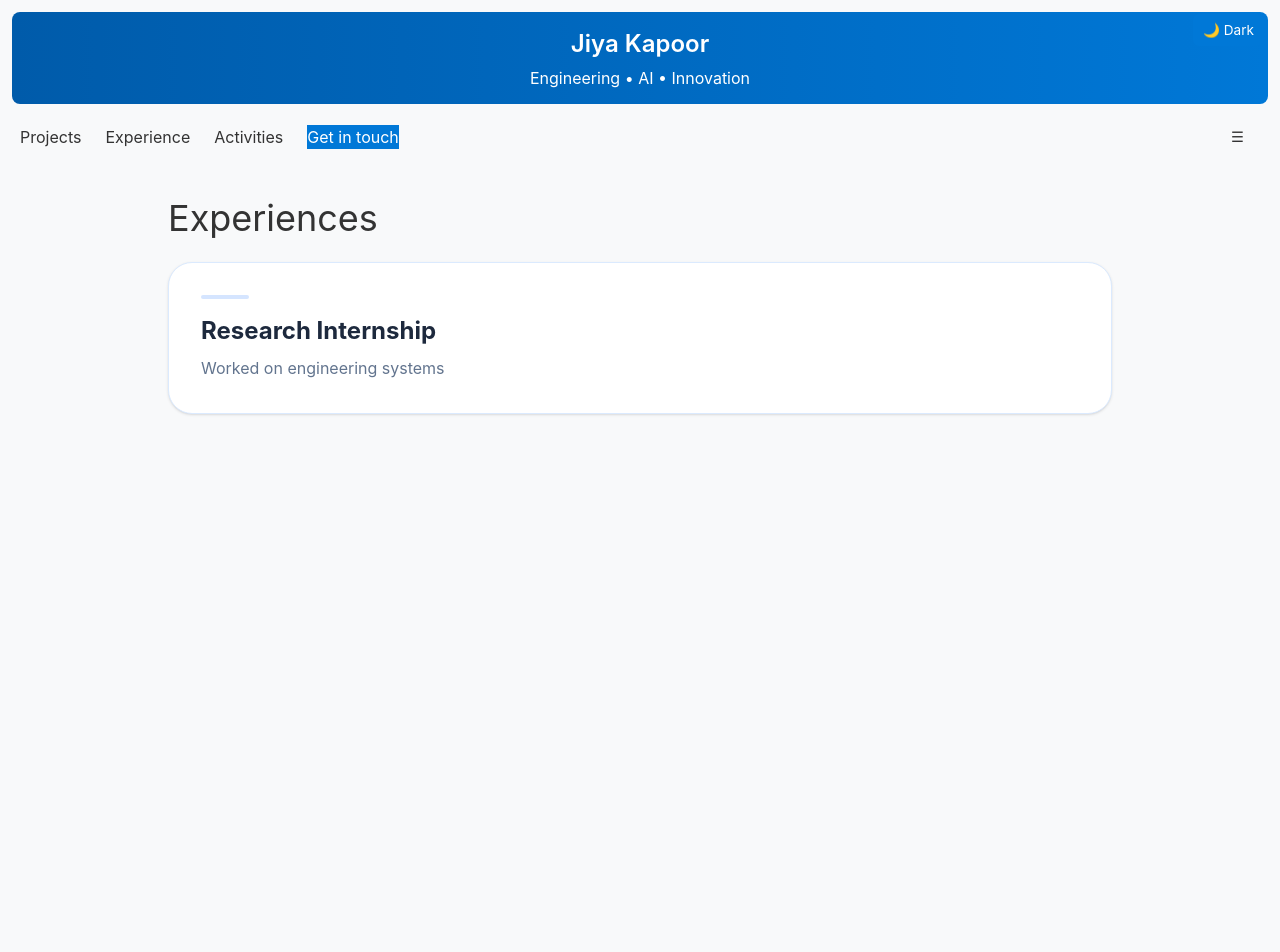
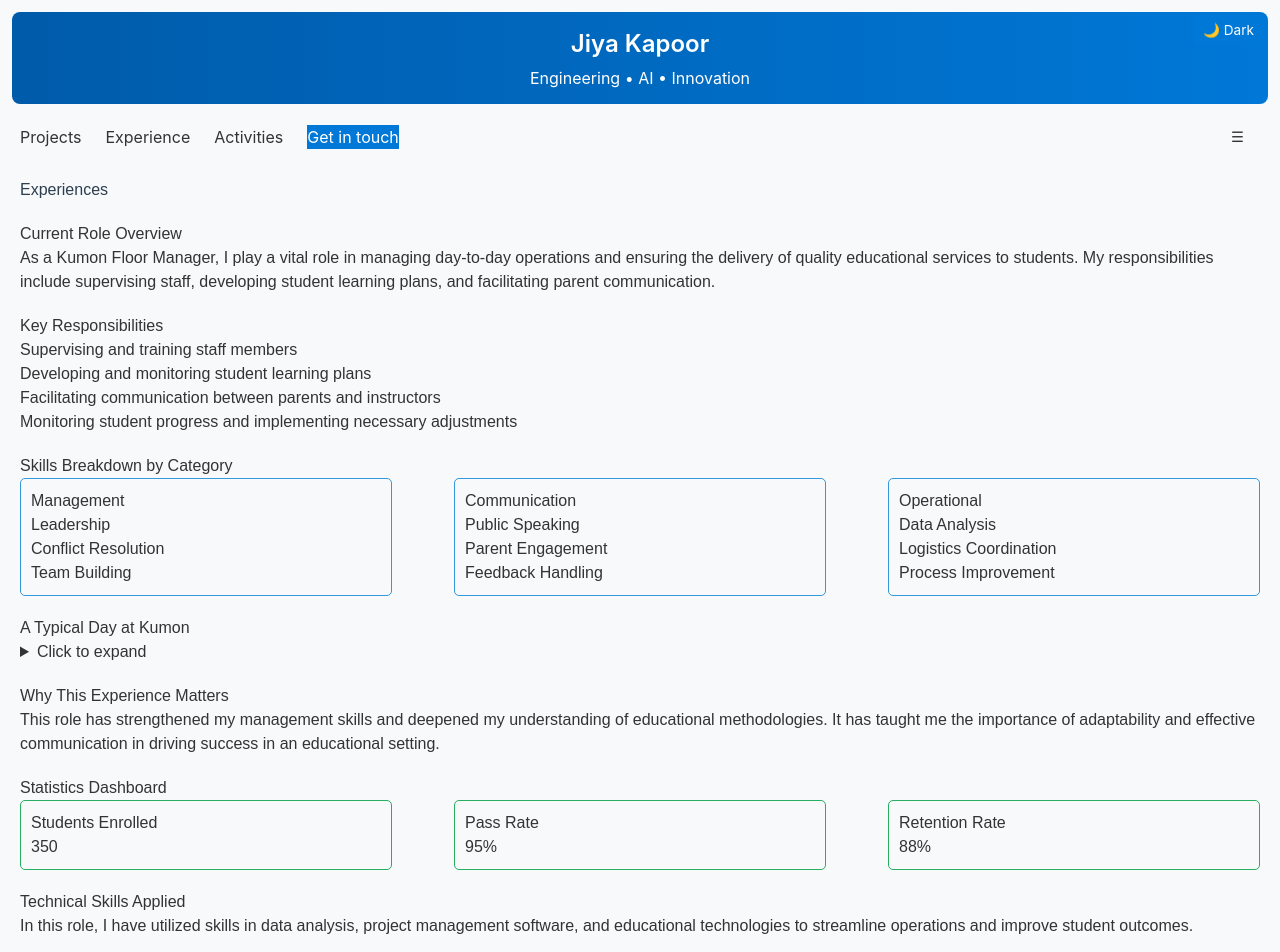
Before and after one commit to jkmindmesh/portfolio, a Next.js app: page /experiences in a window 1280 px wide. Shown: the top 952 px of the page. Before the commit the page ends 800 px from the top, so only its background shows below. Built offline with nearby package versions, Linux system fonts and the light colour scheme.

Commit message:
Refactor Experiences component and add detailed sections

```diff
--- a/app/experiences/page.tsx
+++ b/app/experiences/page.tsx
@@ -1,16 +1,107 @@
+import React from 'react';
 
-import experiences from "../../data/experiences.json";
-import Card from "../../components/Card";
+const ExperiencesPage = () => {
+  return (
+    <div style={{ padding: '20px', fontFamily: 'Arial, sans-serif' }}>
+      <h1 style={{ color: '#2c3e50' }}>Experiences</h1>
 
-export default function Experiences() {
-  return (
-    <main className="p-10 max-w-5xl mx-auto">
-      <h1 className="text-4xl mb-6">Experiences</h1>
-      <div className="grid gap-6">
-        {experiences.map((e: any, i: number) => (
-          <Card key={i} {...e} />
-        ))}
-      </div>
-    </main>
+      {/* Current Role Overview Section */}
+      <section style={{ margin: '20px 0' }}>
+        <h2>Current Role Overview</h2>
+        <p>
+          As a Kumon Floor Manager, I play a vital role in managing day-to-day operations and ensuring the delivery of quality educational services to students. My responsibilities include supervising staff, developing student learning plans, and facilitating parent communication.
+        </p>
+      </section>
+
+      {/* Key Responsibilities Section */}
+      <section style={{ margin: '20px 0' }}>
+        <h2>Key Responsibilities</h2>
+        <ul>
+          <li>Supervising and training staff members</li>
+          <li>Developing and monitoring student learning plans</li>
+          <li>Facilitating communication between parents and instructors</li>
+          <li>Monitoring student progress and implementing necessary adjustments</li>
+        </ul>
+      </section>
+
+      {/* Skills Breakdown Section */}
+      <section style={{ margin: '20px 0' }}>
+        <h2>Skills Breakdown by Category</h2>
+        <div style={{ display: 'flex', justifyContent: 'space-between' }}>
+          <div style={{ border: '1px solid #3498db', padding: '10px', borderRadius: '5px', width: '30%' }}>
+            <h3>Management</h3>
+            <ul>
+              <li>Leadership</li>
+              <li>Conflict Resolution</li>
+              <li>Team Building</li>
+            </ul>
+          </div>
+          <div style={{ border: '1px solid #3498db', padding: '10px', borderRadius: '5px', width: '30%' }}>
+            <h3>Communication</h3>
+            <ul>
+              <li>Public Speaking</li>
+              <li>Parent Engagement</li>
+              <li>Feedback Handling</li>
+            </ul>
+          </div>
+          <div style={{ border: '1px solid #3498db', padding: '10px', borderRadius: '5px', width: '30%' }}>
+            <h3>Operational</h3>
+            <ul>
+              <li>Data Analysis</li>
+              <li>Logistics Coordination</li>
+              <li>Process Improvement</li>
+            </ul>
+          </div>
+        </div>
+      </section>
+
+      {/* A Typical Day at Kumon Section */}
+      <section style={{ margin: '20px 0' }}>
+        <h2>A Typical Day at Kumon</h2>
+        <details>
+          <summary>Click to expand</summary>
+          <p>
+            My day typically starts early in the morning, where I prepare the center for the day’s activities. I hold a quick meeting with instructors to outline daily objectives, followed by overseeing student assessments and helping with any operational challenges that arise throughout the day.
+          </p>
+        </details>
+      </section>
+
+      {/* Why This Experience Matters Section */}
+      <section style={{ margin: '20px 0' }}>
+        <h2>Why This Experience Matters</h2>
+        <p>
+          This role has strengthened my management skills and deepened my understanding of educational methodologies. It has taught me the importance of adaptability and effective communication in driving success in an educational setting.
+        </p>
+      </section>
+
+      {/* Statistics Dashboard Section */}
+      <section style={{ margin: '20px 0' }}>
+        <h2>Statistics Dashboard</h2>
+        <div style={{ display: 'flex', justifyContent: 'space-between' }}>
+          <div style={{ padding: '10px', border: '1px solid #27ae60', borderRadius: '5px', width: '30%' }}>
+            <h3>Students Enrolled</h3>
+            <p>350</p>
+          </div>
+          <div style={{ padding: '10px', border: '1px solid #27ae60', borderRadius: '5px', width: '30%' }}>
+            <h3>Pass Rate</h3>
+            <p>95%</p>
+          </div>
+          <div style={{ padding: '10px', border: '1px solid #27ae60', borderRadius: '5px', width: '30%' }}>
+            <h3>Retention Rate</h3>
+            <p>88%</p>
+          </div>
+        </div>
+      </section>
+
+      {/* Technical Skills Applied Section */}
+      <section style={{ margin: '20px 0' }}>
+        <h2>Technical Skills Applied</h2>
+        <p>
+          In this role, I have utilized skills in data analysis, project management software, and educational technologies to streamline operations and improve student outcomes.
+        </p>
+      </section>
+    </div>
   );
-}
+};
+
+export default ExperiencesPage;
```
